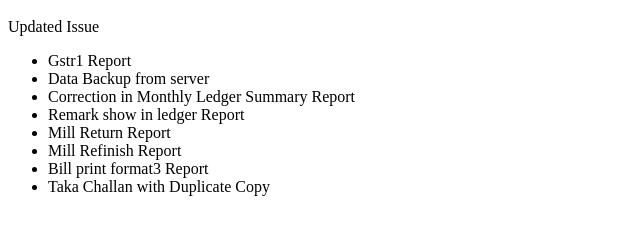
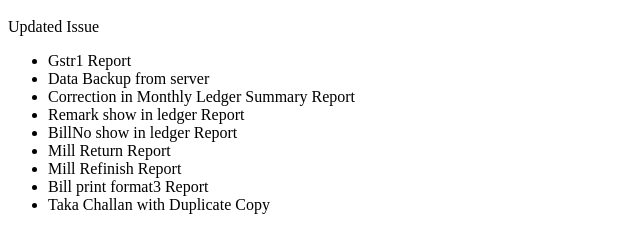
Before and after one commit to keysoftoffice/keysoftoffice.github.io, a plain HTML site: page index.html in a window 1280 px wide. Shown: the part 48-300 px from the top of the page, without its empty margins (0-640 px from the left). Drawn offline with Linux system fonts and the light colour scheme.

Commit message:
Update index.html

```diff
--- a/index.html
+++ b/index.html
@@ -6,6 +6,7 @@
   <li>Data Backup from server</li>
   <li>Correction in Monthly Ledger Summary Report</li>
   <li>Remark show in ledger Report</li>
+  <li>BillNo show in ledger Report</li>
   <li>Mill Return Report</li>
   <li>Mill Refinish Report</li>
   <li>Bill print format3 Report</li>
```
